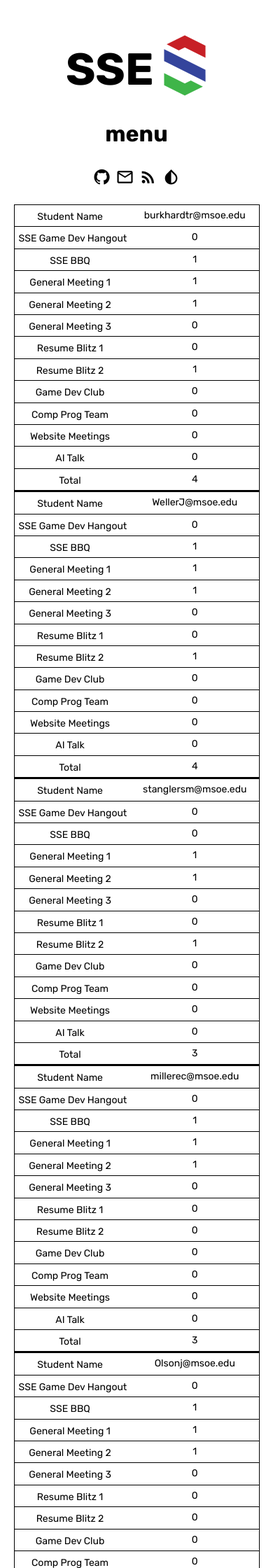
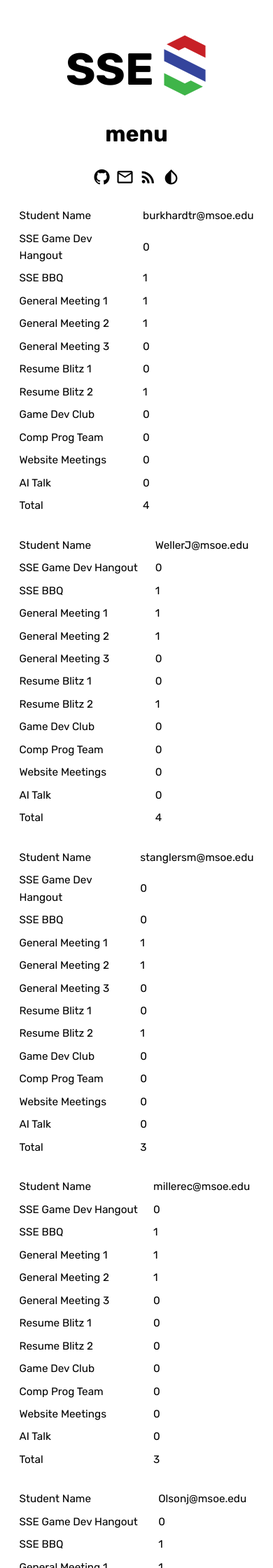
Before and after one commit to msoe-sse/msoe-sse.github.io, a Jekyll site: the page built from _points/PointTotals.html, in a window 390 px wide. Shown: the top 2240 px of the page at 70% size. Built offline with Jekyll 4.4.1, drawn with Linux system fonts in a browser that asks for light colours; some web fonts are replaced; some of the changed text lies outside the part shown.

Commit message:
Split off the desktop and mobile view into separate html files for the points page

```diff
--- a/_points/pointTotals.md
+++ b/_includes/points/PointTotalsDesktop.html
@@ -1,9 +1,3 @@
----
-layout: page
-title: SSE Point Totals
-permalink: /points
----
-
 <div class="tableWrapper">
     <table id="PointsTable">
         <thead>
--- /dev/null
+++ b/_includes/points/PointTotalsMobile.html
@@ -0,0 +1,18 @@
+{% for student in site.data.points.students %}
+    <table>
+        <tr>
+            <td>Student Name</td>
+            <td>{{student.name}}</td>
+        </tr>
+        {% for meeting in site.data.points.meetings %}
+            <tr>
+                <td>{{meeting}}</td>
+                <td>{{student.pointBreakdown[forloop.index0]}}</td>
+            </tr>
+        {% endfor %}
+        <tr>
+            <td>Total</td>
+            <td>{{student.pointTotal}}</td>
+        </tr>
+    </table>
+{% endfor %}
--- /dev/null
+++ b/_points/PointTotals.html
@@ -0,0 +1,8 @@
+---
+layout: page
+title: SSE Point Totals
+permalink: /points
+---
+
+<div class="desktop">{% include points/PointTotalsDesktop.html %}</div>
+<div class="mobile">{% include points/PointTotalsMobile.html %}</div>
--- a/_sass/_points.scss
+++ b/_sass/_points.scss
@@ -10,48 +10,16 @@
     font-size: 14px;
 }
 
-/* This was modeled from https://css-tricks.com/responsive-data-tables/ */
+.mobile {
+    display: none;
+}
+
 @media screen and (max-width: 770px) {
-    table, thead, tbody, th, td, tr {
+    .mobile {
         display: block;
     }
 
-    thead tr {
+    .desktop {
         display: none;
     }
-
-    tr {
-        border: 1px solid black;
-    }
-
-    td {
-        border: none;
-        border-bottom: 1px solid black;
-        position: relative;
-        padding-left: 50%;
-    }
-
-    td:before {
-        position: absolute;
-        width: 45%;
-        white-space: nowrap;
-        padding-right: 10px;
-        top: 6px;
-        left: 6px;
-    }
-
-    /*TODO: This will need to be added dynamically */
-    td:nth-of-type(1):before { content: "Student Name"; }
-	td:nth-of-type(2):before { content: "SSE Game Dev Hangout"; }
-	td:nth-of-type(3):before { content: "SSE BBQ"; }
-	td:nth-of-type(4):before { content: "General Meeting 1"; }
-	td:nth-of-type(5):before { content: "General Meeting 2"; }
-	td:nth-of-type(6):before { content: "General Meeting 3"; }
-	td:nth-of-type(7):before { content: "Resume Blitz 1"; }
-    td:nth-of-type(8):before { content: "Resume Blitz 2"; }
-    td:nth-of-type(9):before { content: "Game Dev Club"; }
-	td:nth-of-type(10):before { content: "Comp Prog Team"; }
-    td:nth-of-type(11):before { content: "Website Meetings"; }
-    td:nth-of-type(12):before { content: "AI Talk"; }
-	td:nth-of-type(13):before { content: "Total"; }
 }
```
